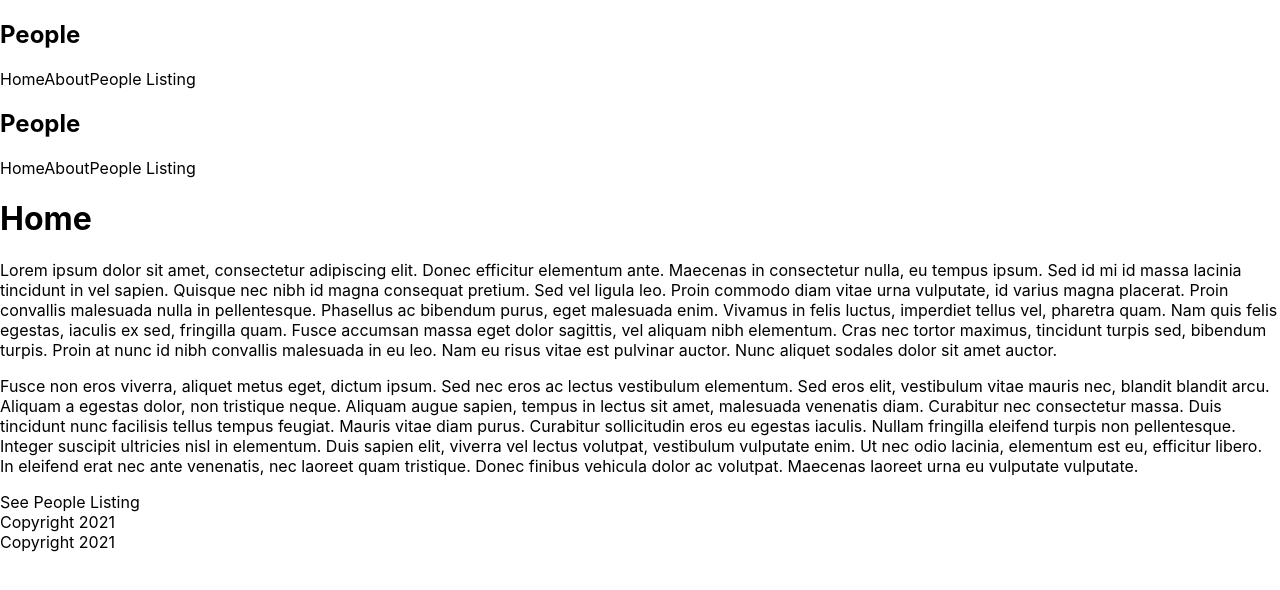
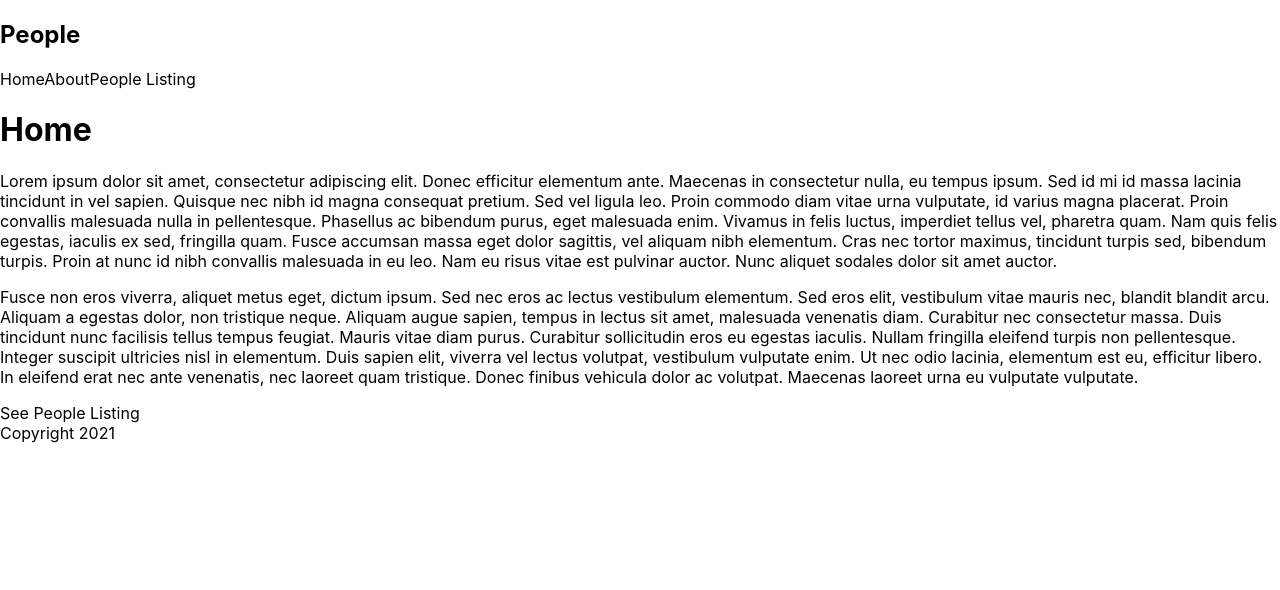
Before and after one commit to Gagandeep39/nextjs-people-list, a Next.js app: page / in a window 1280 px wide. Shown: the top 590 px of the page. Built offline with nearby package versions, Linux system fonts and the light colour scheme.

Commit message:
Removde generic component from home page

```diff
--- a/pages/index.js
+++ b/pages/index.js
@@ -1,11 +1,8 @@
 import Link from 'next/link';
-import Footer from '../components/Footer';
-import NavBar from '../components/NavBar';
 
 export default function Home() {
   return (
     <div>
-      <NavBar />
       <h1>Home</h1>
       <p>
         Lorem ipsum dolor sit amet, consectetur adipiscing elit. Donec efficitur
@@ -36,7 +33,6 @@ export default function Home() {
         ac volutpat. Maecenas laoreet urna eu vulputate vulputate.
       </p>
       <Link href="/people">See People Listing</Link>
-      <Footer />
     </div>
   );
 }
```
